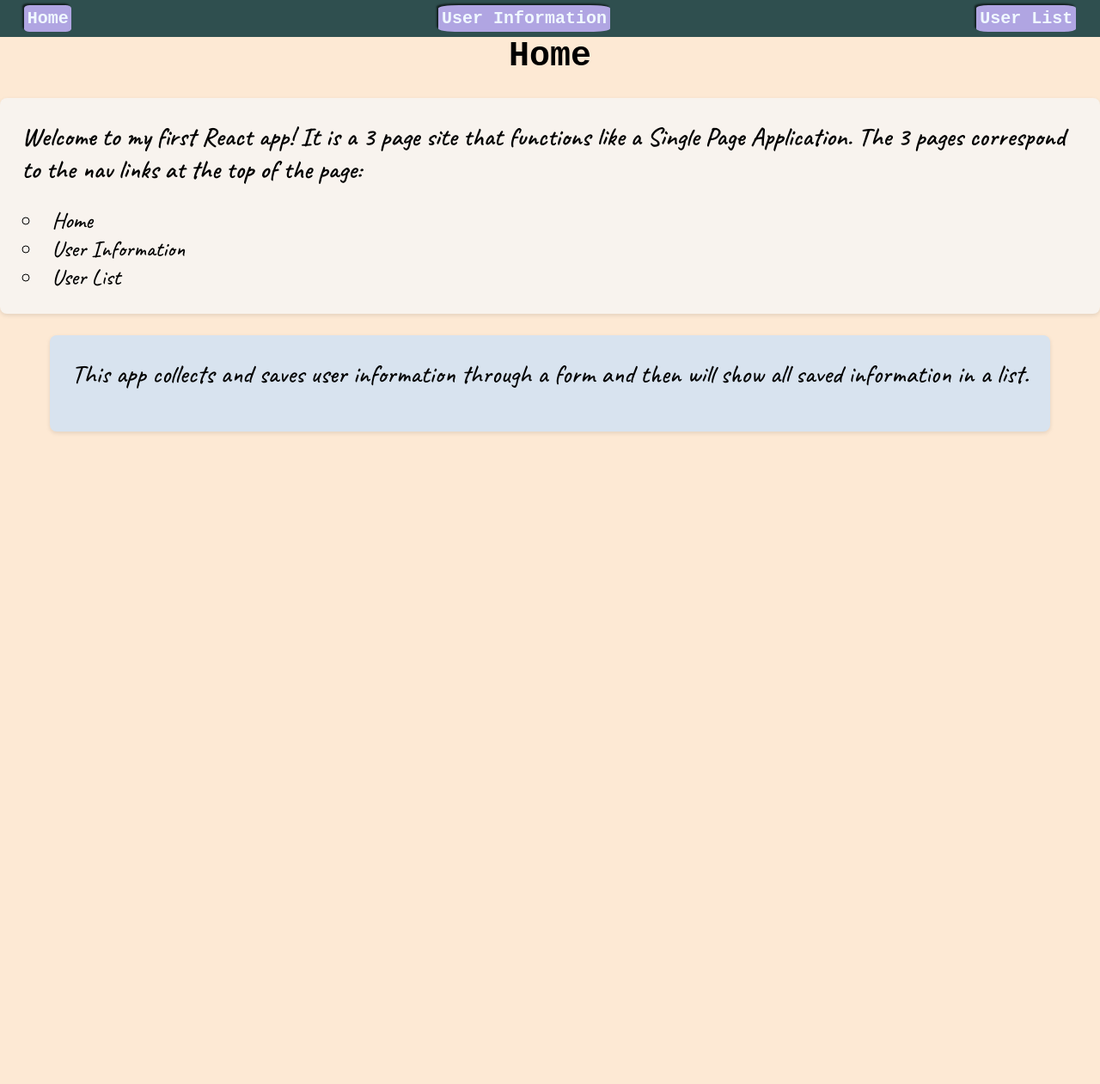
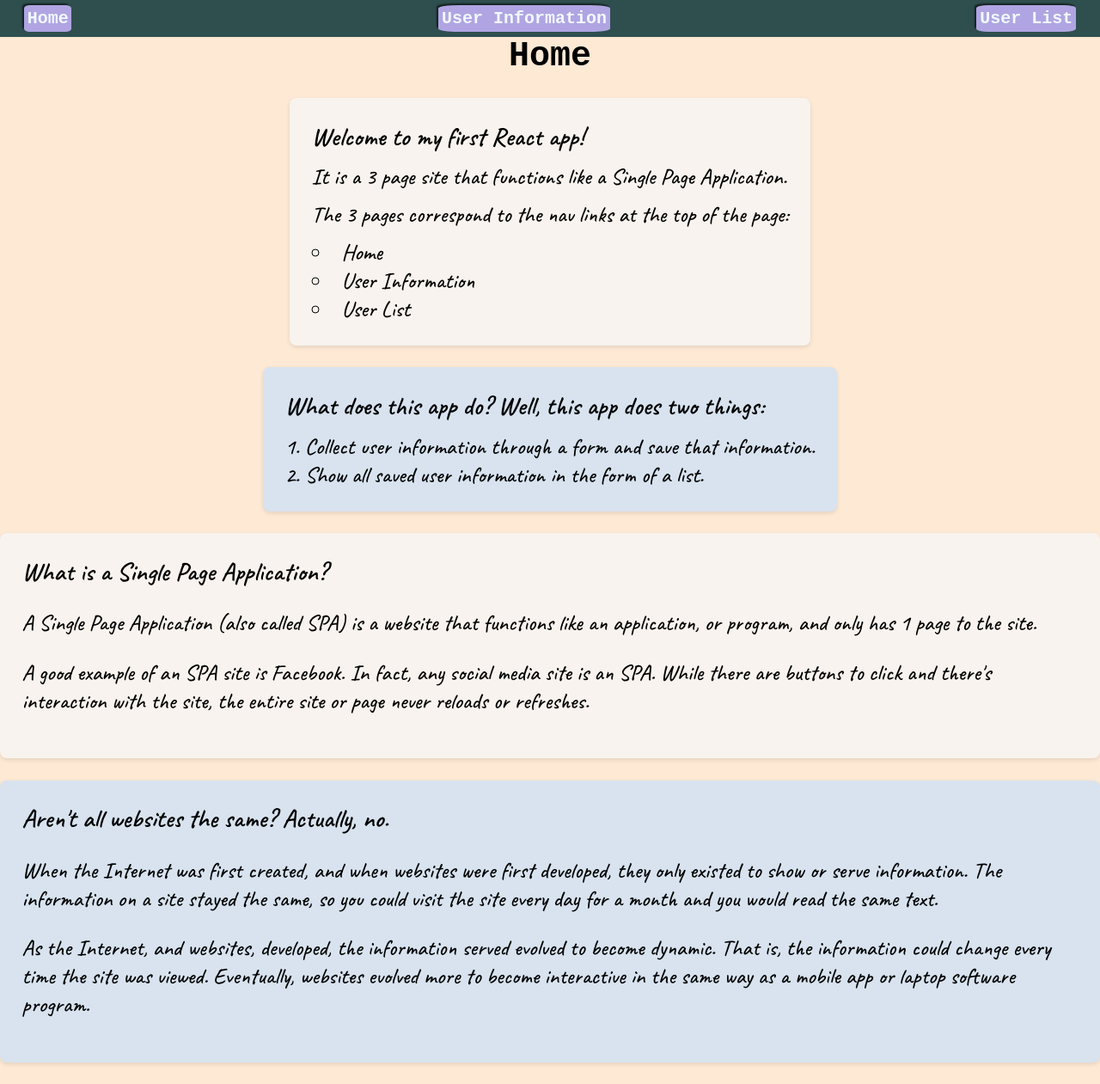
Before and after one commit to dEhiN/SD-Training-Master, a React (Vite) app in the folder local/canadian-business-college/full-stack-web-application/Module7_MEAN_Stack/assignments/1/code/assignment_one/: page / in a window 1280 px wide. Shown: the whole page at 86% size. Before the commit the page ends 800 px from the top, so only its background shows below. Built offline with nearby package versions, Linux system fonts and the light colour scheme; the HTML template or start-up script is replaced by a standard one; a web font is replaced by a local one.

Commit message:
Made significant additions to the HomePage by adding more WelcomeCards

```diff
--- a/local/canadian-business-college/full-stack-web-application/Module7_MEAN_Stack/assignments/1/code/assignment_one/src/pages/HomePage.css
+++ b/local/canadian-business-college/full-stack-web-application/Module7_MEAN_Stack/assignments/1/code/assignment_one/src/pages/HomePage.css
@@ -3,8 +3,13 @@ p {
     margin-bottom: 2%;
 }
 
-/* Change the type of bullet point and the positioning of each list item. */
+/* Change the type of bullet point. */
 ul {
     list-style-type: circle;
+}
+
+/* Change the positioning of each list item for both unordered and ordered lists so that the full item is shown inside. */
+ul,
+ol {
     list-style-position: inside;
 }
--- a/local/canadian-business-college/full-stack-web-application/Module7_MEAN_Stack/assignments/1/code/assignment_one/src/pages/HomePage.jsx
+++ b/local/canadian-business-college/full-stack-web-application/Module7_MEAN_Stack/assignments/1/code/assignment_one/src/pages/HomePage.jsx
@@ -18,9 +18,13 @@ function HomePage() {
 			<HeadingLevelOne text="Home" />
 			<WelcomeCard wcVersion={1}>
 				<p className="fonts-google caveat-semibold font-size-bg">
-					Welcome to my first React app! It is a 3 page site that functions like a Single
-					Page Application. The 3 pages correspond to the nav links at the top of the
-					page:
+					Welcome to my first React app!
+				</p>
+				<p className="fonts-google caveat-medium font-size-md">
+					It is a 3 page site that functions like a Single Page Application.
+				</p>
+				<p className="fonts-google caveat-medium font-size-md">
+					The 3 pages correspond to the nav links at the top of the page:
 				</p>
 				<ul>
 					<li className="fonts-google caveat-medium font-size-md">Home</li>
@@ -29,9 +33,47 @@ function HomePage() {
 				</ul>
 			</WelcomeCard>
 			<WelcomeCard wcVersion={2}>
-				<p className="fonts-google caveat-medium font-size-bg">
-					This app collects and saves user information through a form and then will show
-					all saved information in a list.
+				<p className="fonts-google caveat-semibold font-size-bg">
+					What does this app do? Well, this app does two things:
+				</p>
+				<ol>
+					<li className="fonts-google caveat-medium font-size-md">
+						Collect user information through a form and save that information.
+					</li>
+					<li className="fonts-google caveat-medium font-size-md">
+						Show all saved user information in the form of a list.
+					</li>
+				</ol>
+			</WelcomeCard>
+			<WelcomeCard wcVersion={1}>
+				<p className="fonts-google caveat-semibold font-size-bg">
+					What is a Single Page Application?
+				</p>
+				<p className="fonts-google caveat-medium font-size-md">
+					A Single Page Application (also called SPA) is a website that functions like an
+					application, or program, and only has 1 page to the site.
+				</p>
+				<p className="fonts-google caveat-medium font-size-md">
+					A good example of an SPA site is Facebook. In fact, any social media site is an
+					SPA. While there are buttons to click and there's interaction with the site, the
+					entire site or page never reloads or refreshes.
+				</p>
+			</WelcomeCard>
+			<WelcomeCard wcVersion={2}>
+				<p className="fonts-google caveat-semibold font-size-bg">
+					Aren't all websites the same? Actually, no.
+				</p>
+				<p className="fonts-google caveat-medium font-size-md">
+					When the Internet was first created, and when websites were first developed,
+					they only existed to show or serve information. The information on a site stayed
+					the same, so you could visit the site every day for a month and you would read
+					the same text.
+				</p>
+				<p className="fonts-google caveat-medium font-size-md">
+					As the Internet, and websites, developed, the information served evolved to
+					become dynamic. That is, the information could change every time the site was
+					viewed. Eventually, websites evolved more to become interactive in the same way
+					as a mobile app or laptop software program.
 				</p>
 			</WelcomeCard>
 		</>
```
